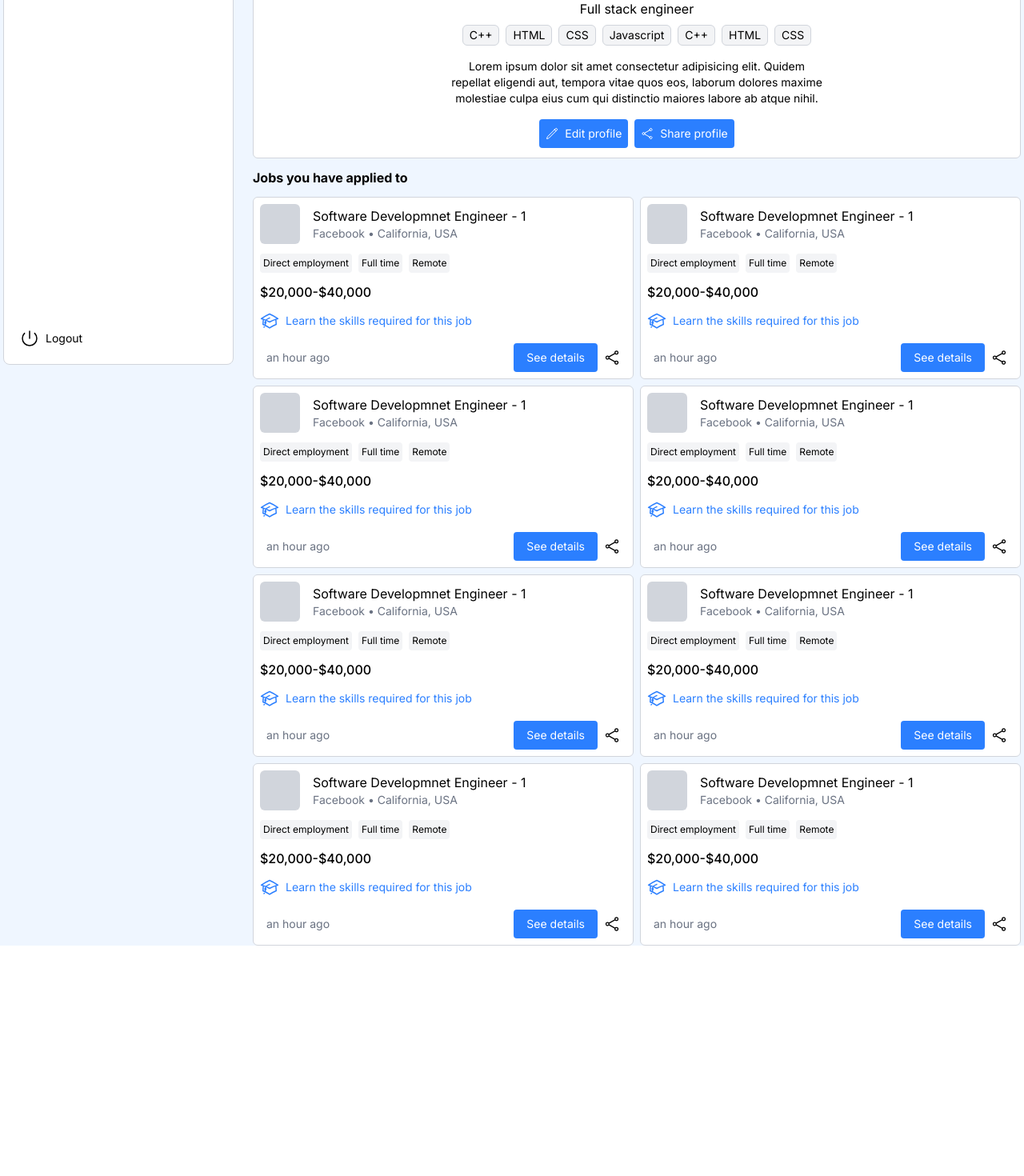
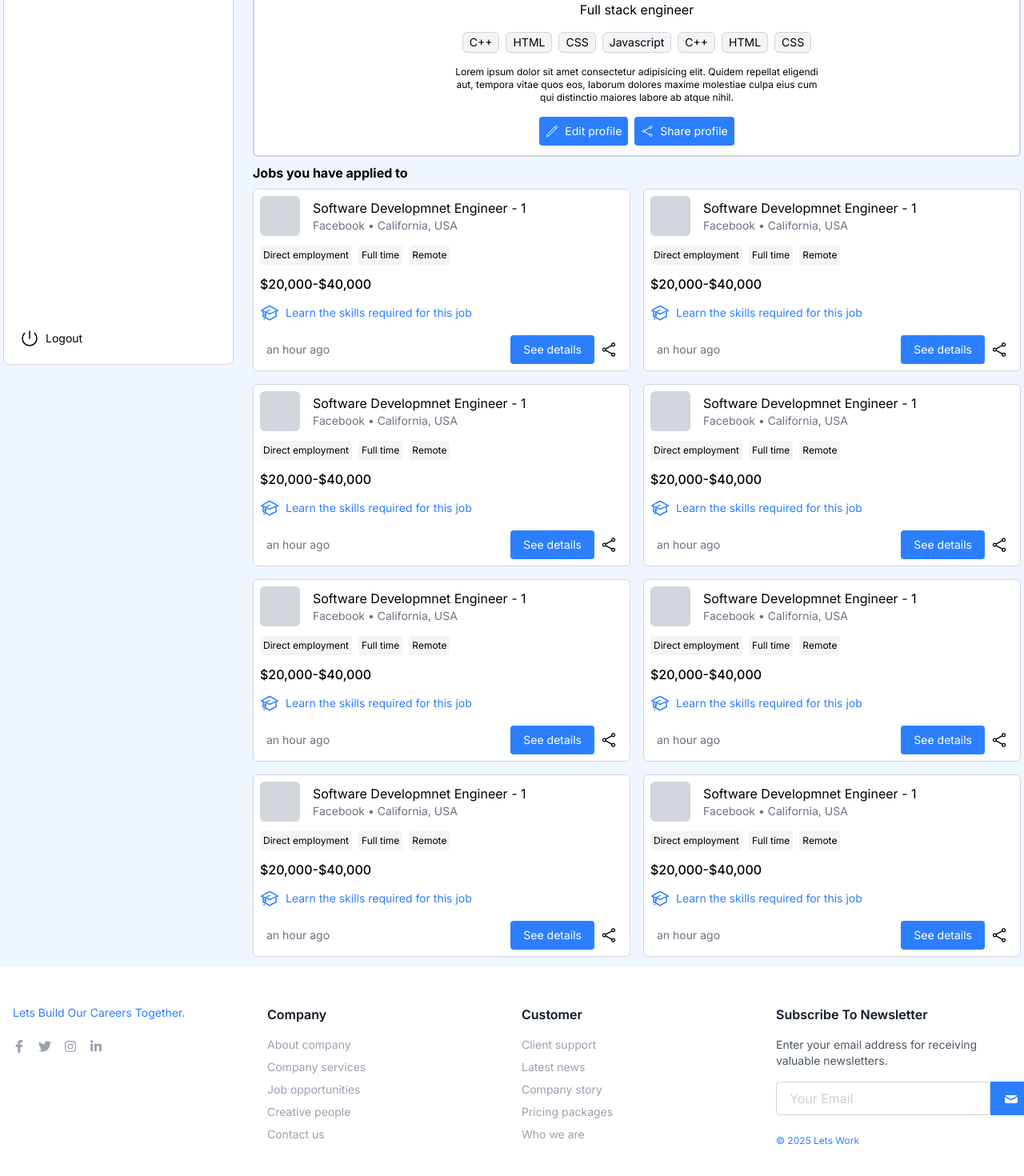
Before and after one commit to MohdBelalNaim/letswork, a React (Vite) app: page /account in a window 1280 px wide. Shown: the part 296-1766 px from the top of the page at 80% size. Before the commit the page ends 1478 px from the top, so only its background shows below. Built offline with nearby package versions, Linux system fonts and the light colour scheme.

Commit message:
[ADD] Footer added,My Account Page is responsive and Home page grid gap is changed to 4 from Six

```diff
--- a/package.json
+++ b/package.json
@@ -17,6 +17,7 @@
     "react": "^19.1.0",
     "react-circular-progressbar": "^2.2.0",
     "react-dom": "^19.1.0",
+    "react-icons": "^5.5.0",
     "react-redux": "^9.2.0",
     "react-router-dom": "^7.6.3",
     "tailwindcss": "^4.1.11"
--- a/src/App.jsx
+++ b/src/App.jsx
@@ -5,7 +5,7 @@ import DetailsPage from "./pages/DetailsPage";
 import SavedPage from "./pages/SavedPage";
 import VisitedPage from "./pages/VisitedPage";
 import MyAccountPage from "./pages/MyAccountPage";
-
+import Footer from "./components/Footer";
 const App = () => {
   return (
     <BrowserRouter>
@@ -17,6 +17,8 @@ const App = () => {
         <Route path="/visited" element={<VisitedPage />} />
         <Route path="/account" element={<MyAccountPage />} />
       </Routes>
+
+      <Footer/>
     </BrowserRouter>
   );
 };
--- a/src/components/Details.jsx
+++ b/src/components/Details.jsx
@@ -5,8 +5,8 @@ const Details = () => {
   return (
     <div className="space-y-6">
       {/* Job Detail Card */}
-      <div className="grid max-sm:gap-y-2 gap-y-4 bg-white border border-gray-300 rounded-md p-4 md:p-6">
-        <div className="text-xl font-bold flex items-center gap-3 max-sm:text-sm">
+      <div className="grid gap-y-4 bg-white border border-gray-300 rounded-md p-4 md:p-6">
+        <div className="text-lg font-bold flex items-center gap-3">
           <svg
             xmlns="http://www.w3.org/2000/svg"
             fill="none"
--- /dev/null
+++ b/src/components/Footer.jsx
@@ -0,0 +1,68 @@
+import React from "react";
+import { FaFacebookF, FaTwitter, FaInstagram, FaLinkedinIn } from "react-icons/fa";
+
+const Footer = () => {
+    const currentYear = new Date().getFullYear();
+
+    return (
+
+            <div className="mx-auto mt-3 bg-white text-gray-400   px-4 py-12 grid grid-cols-1 md:grid-cols-4 gap-6">
+
+                <div>
+                    <p className="text-blue-500 text-sm">
+                        Lets Build Our Careers Together.
+                    </p>
+                    <div className="flex space-x-4 mt-6">
+                        <FaFacebookF className="text-gray-400 hover:text-gray-500" />
+                        <FaTwitter className="text-gray-400 hover:text-gray-500" />
+                        <FaInstagram className="text-gray-400 hover:text-gray-500" />
+                        <FaLinkedinIn className="text-gray-400 hover:text-gray-500" />
+                    </div>
+                </div>
+
+                <div>
+                    <h3 className="text-gray-900 font-semibold mb-4">Company</h3>
+                    <ul className="space-y-2 text-sm">
+                        {["About company", "Company services", "Job opportunities", "Creative people", "Contact us"].map(text => (
+                            <li key={text}><p  className="hover:text-gray-900">{text}</p></li>
+                        ))}
+                    </ul>
+                </div>
+
+                <div>
+                    <h3 className="text-gray-900 font-semibold mb-4">Customer</h3>
+                    <ul className="space-y-2 text-sm">
+                        {["Client support", "Latest news", "Company story", "Pricing packages", "Who we are"].map(text => (
+                            <li key={text}><p className="hover:text-gray-900">{text}</p></li>
+                        ))}
+                    </ul>
+                </div>
+
+                <div className="">
+                    <h3 className="text-gray-900 font-semibold mb-4 ">Subscribe To Newsletter</h3>
+                    <p className="text-gray-600 text-sm mb-4">
+                        Enter your email address for receiving valuable newsletters.
+                    </p>
+                    <form className="flex">
+                        <input
+                            type="email"
+                            placeholder="Your Email"
+                            className="flex-grow w-full sm:w-auto max-w-full px-4 py-2 border border-gray-300 rounded"
+                        />
+                        <button
+                            type="submit"
+                            className="px-4 py-2 bg-blue-500 text-white rounded-r-md hover:bg-blue-700"
+                        >
+                            <svg xmlns="http://www.w3.org/2000/svg" className="h-5 w-5" fill="currentColor" viewBox="0 0 20 20">
+                                <path d="M2.94 6.94L10 10.7l7.06-3.76A2 2 0 0016 6H4a2 2 0 00-1.06.94z" />
+                                <path d="M18 8.24l-8 4.27-8-4.27V14a2 2 0 002 2h12a2 2 0 002-2V8.24z" />
+                            </svg>
+                        </button>
+                    </form>
+                    <p className="text-blue-500 text-xs mt-6">© {currentYear} Lets Work</p>
+                </div>
+            </div>
+    );
+}
+
+export default Footer
--- a/src/components/Main.jsx
+++ b/src/components/Main.jsx
@@ -2,7 +2,7 @@ import React, { useEffect, useState } from "react";
 import JobCard from "../components/JobCard";
 import { buildStyles, CircularProgressbar } from "react-circular-progressbar";
 import CircularProgress from "./Progress";
-
+import Footer from "./Footer";
 const Main = () => {
   const [isScrolled, setIsScrolled] = useState(false);
 
@@ -146,7 +146,7 @@ const Main = () => {
           </select>
         </div>
       </div>
-      <div className="grid lg:grid-cols-2 gap-6 md:grid-cols-1 max-sm:grid-cols-1 max-sm:gap-1">
+      <div className="grid lg:grid-cols-2 gap-4 md:grid-cols-1 max-sm:grid-cols-1 max-sm:gap-1">
         <JobCard />
         <JobCard />
         <JobCard />
@@ -160,7 +160,11 @@ const Main = () => {
         <JobCard />
         <JobCard />
       </div>
+      {/* <div>
+      <Footer/>
+      </div> */}
     </div>
+
   );
 };
 
--- a/src/components/MyAccount.jsx
+++ b/src/components/MyAccount.jsx
@@ -4,7 +4,7 @@ import JobCard from "./JobCard";
 const MyAccount = () => {
   return (
     <div>
-    <div className="bg-white rounded-md border border-gray-300 p-3">
+    <div className="bg-white rounded-md border-2 border-gray-300 p-3">
       <div className="font-bold flex items-center gap-3">
         <svg
           xmlns="http://www.w3.org/2000/svg"
@@ -28,7 +28,7 @@ const MyAccount = () => {
 
           <div className="text-xl font-bold">Mohd Belal Naim</div>
           <div>Full stack engineer</div>
-          <div className="flex text-sm gap-2 ">
+          <div className="flex text-sm gap-2 flex-wrap justify-center mt-2">
             {["C++", "HTML", "CSS", "Javascript", "C++", "HTML", "CSS"].map(
               (skill, index) => (
                 <div className=" bg-gray-100 border border-gray-300 px-2 py-0.5 rounded-md">
@@ -37,7 +37,7 @@ const MyAccount = () => {
               )
             )}
           </div>
-          <div className="w-[50%] text-sm text-center mt-2">
+          <div className="lg:w-[50%] text-sm text-center mt-2 sm:w-full sm:text-xs">
             Lorem ipsum dolor sit amet consectetur adipisicing elit. Quidem
             repellat eligendi aut, tempora vitae quos eos, laborum dolores
             maxime molestiae culpa eius cum qui distinctio maiores labore ab
@@ -82,8 +82,8 @@ const MyAccount = () => {
         </div>
       </div>
     </div>
-      <div className="font-bold py-3">Jobs you have applied to</div>
-      <div className="grid grid-cols-2 gap-2">
+      <div className="font-bold py-2">Jobs you have applied to</div>
+      <div className="grid lg:grid-cols-2 gap-4 md:grid-cols-1 max-sm:grid-cols-1 max-sm:gap-1">
         <JobCard/>
         <JobCard/>
         <JobCard/>
--- a/src/components/Saved.jsx
+++ b/src/components/Saved.jsx
@@ -4,7 +4,7 @@ import JobCard from "./JobCard";
 const Saved = () => {
   return (
     <div>
-      <div className="text-xl font-bold py-4 flex items-center gap-x-3 max-sm:text-sm max-sm:py-2">
+      <div className="text-lg font-bold py-4 flex items-center gap-x-3 ">
         <svg
           xmlns="http://www.w3.org/2000/svg"
           fill="none"
--- a/src/components/Visited.jsx
+++ b/src/components/Visited.jsx
@@ -4,7 +4,7 @@ import JobCard from "./JobCard";
 const Visited = () => {
   return (
     <div>
-      <div className="text-xl font-bold py-4 flex items-center gap-x-3">
+      <div className="text-lg font-bold py-4 flex items-center gap-x-3">
         <svg
           xmlns="http://www.w3.org/2000/svg"
           fill="none"
--- a/src/index.css
+++ b/src/index.css
@@ -1,4 +1,8 @@
 @import "tailwindcss";
 * {
   font-family: "Inter";
+
 }
+body{
+  background-color: #eff6ff;
+}
--- a/src/pages/Home.jsx
+++ b/src/pages/Home.jsx
@@ -3,6 +3,7 @@ import Sidebar from "../components/Sidebar";
 import Main from "../components/Main";
 import Header from "./Header";
 import Auth from "../components/Auth";
+import Footer from "../components/Footer";
 
 const Home = () => {
   return (
@@ -24,6 +25,9 @@ const Home = () => {
           <Main />
         </main>
       </div>
+      {/* <footer className="mt-4">
+          <Footer/>
+        </footer> */}
     </div>
   );
 };
```
Also changed, not shown: 1 other file (tests, documents, lock files or other folders).
